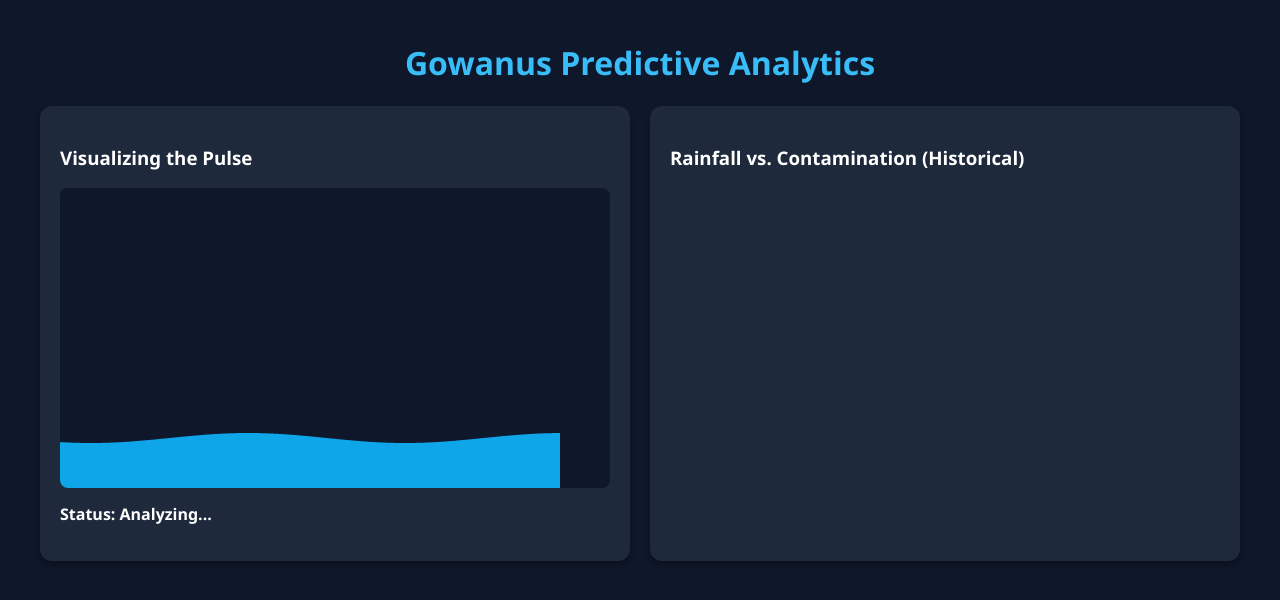
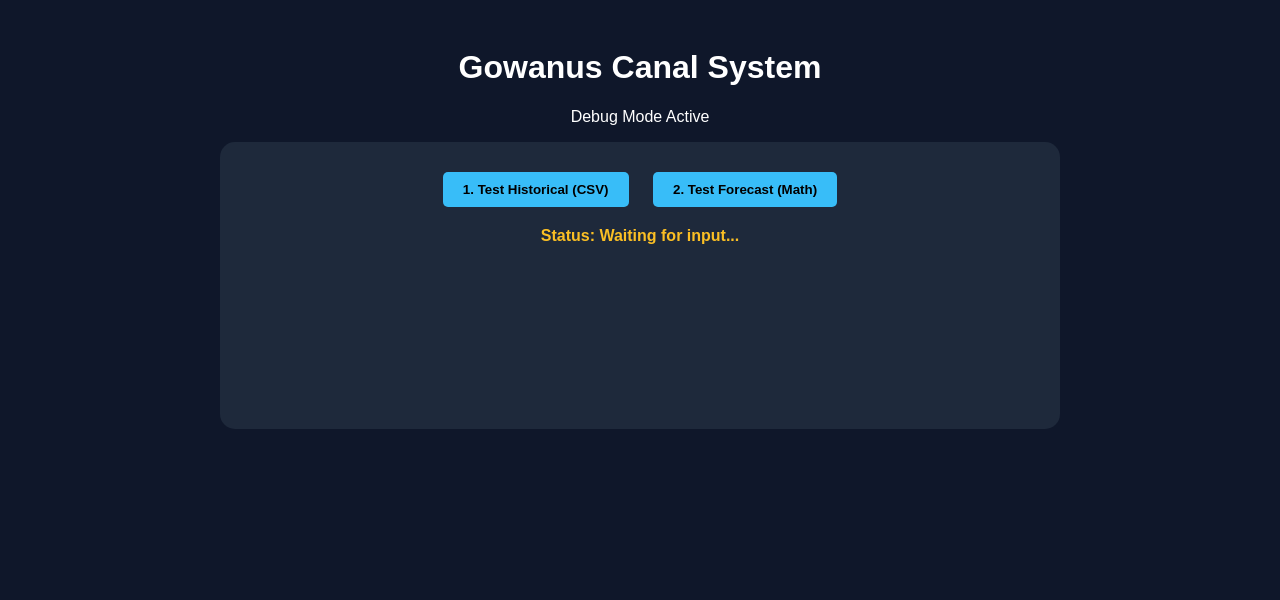
Before and after one commit to akulim/sponge-gowanus-2026, a Flask app: page / in a window 1280 px wide. Shown: the top 600 px of the page. Run offline with Flask 3, Linux system fonts and the light colour scheme; a map, chart or similar area stays blank.

Commit message:
Update index.html

```diff
--- a/templates/index.html
+++ b/templates/index.html
@@ -1,108 +1,68 @@
 <!DOCTYPE html>
 <html>
 <head>
-    <title>Gowanus Forensic Predictor</title>
+    <title>Gowanus Debug Mode</title>
     <script src="https://cdn.jsdelivr.net/npm/chart.js"></script>
     <style>
-        body { font-family: 'Segoe UI', sans-serif; background: #0f172a; color: white; margin: 0; padding: 20px; }
-        .grid { display: grid; grid-template-columns: 1fr 1fr; gap: 20px; max-width: 1200px; margin: auto; }
-        .card { background: #1e293b; padding: 20px; border-radius: 12px; box-shadow: 0 4px 6px rgba(0,0,0,0.3); }
-        #canvas-wrap { height: 300px; background: #0f172a; border-radius: 8px; position: relative; overflow: hidden; }
-        canvas#water { position: absolute; bottom: 0; }
-        h1 { text-align: center; color: #38bdf8; }
+        body { background: #0f172a; color: white; font-family: sans-serif; text-align: center; padding: 20px; }
+        .card { background: #1e293b; padding: 20px; border-radius: 15px; max-width: 800px; margin: auto; }
+        button { padding: 10px 20px; margin: 10px; cursor: pointer; background: #38bdf8; border: none; border-radius: 5px; font-weight: bold; }
+        #status { color: #fbbf24; margin: 10px; font-weight: bold; }
     </style>
 </head>
 <body>
-    <h1>Gowanus Predictive Analytics</h1>
 
-    <div class="grid">
-        <div class="card">
-            <h3>Visualizing the Pulse</h3>
-            <div id="canvas-wrap">
-                <canvas id="water"></canvas>
-            </div>
-            <p id="prediction-text" style="font-weight: bold; margin-top: 15px;">Status: Analyzing...</p>
-        </div>
+    <h1>Gowanus Canal System</h1>
+    <p>Debug Mode Active</p>
 
     <div class="card">
-            <h3>Rainfall vs. Contamination (Historical)</h3>
+        <button onclick="fetchData('/api/historical')">1. Test Historical (CSV)</button>
+        <button onclick="fetchData('/api/forecast')">2. Test Forecast (Math)</button>
+
+        <div id="status">Status: Waiting for input...</div>
         <canvas id="myChart"></canvas>
-        </div>
     </div>
 
     <script>
-        async function showHistorical() {
-    const res = await fetch('/api/historical');
-    const data = await res.json();
-    updateChart(data.labels, data.values, "Historical Surge (Oct 30)");
+        let chart;
+        async function fetchData(url) {
+            const status = document.getElementById('status');
+            status.innerText = "Status: Fetching data...";
+            console.log("Fetching from:", url);
+
+            try {
+                const response = await fetch(url);
+                console.log("Response status:", response.status);
+
+                if (!response.ok) {
+                    const errBody = await response.json();
+                    throw new Error(errBody.error || "Server Error");
                 }
 
-async function showForecast() {
-    const res = await fetch('/api/forecast');
-    const data = await res.json();
-    const labels = data.map(d => d.time);
-    const values = data.map(d => d.value);
-    updateChart(labels, values, "Predicted Level (March 1-2)", true); // Pass true for 'dotted line'
-}
-        // 1. Fetch Data and Setup Chart
-        async function initDashboard() {
-            const res = await fetch('/api/historical-data');
-            const data = await res.json();
+                const data = await response.json();
+                console.log("Data received:", data);
 
+                // Handle both formats (Object with labels/values OR Array of objects)
+                const labels = data.labels || data.map(d => d.time);
+                const values = data.values || data.map(d => d.value);
+
+                if (chart) chart.destroy();
                 const ctx = document.getElementById('myChart').getContext('2d');
-            new Chart(ctx, {
+                chart = new Chart(ctx, {
                     type: 'line',
                     data: {
-                    labels: data.labels,
-                    datasets: [{
-                        label: 'Rain (mm)',
-                        data: data.precipitation,
-                        borderColor: '#38bdf8',
-                        yAxisID: 'y',
-                    }, {
-                        label: 'Contamination (CFU)',
-                        data: data.contamination,
-                        borderColor: '#fbbf24',
-                        yAxisID: 'y1',
-                    }]
-                },
-                options: {
-                    scales: {
-                        y: { type: 'linear', position: 'left', title: {display: true, text: 'Rain (mm)'}},
-                        y1: { type: 'linear', position: 'right', title: {display: true, text: 'Bacteria (CFU)'}, grid: {drawOnChartArea: false}}
-                    }
+                        labels: labels,
+                        datasets: [{ label: 'Gage Height', data: values, borderColor: '#38bdf8' }]
                     }
                 });
 
-            // Set animation based on the peak of the chart
-            targetH = 85;
-            document.getElementById('prediction-text').innerText = "Prediction: 98% Probability of CSO Overflow based on 2023 flood patterns.";
-            document.getElementById('prediction-text').style.color = "#ef4444";
+                status.innerText = "Status: Success!";
+            } catch (err) {
+                console.error("Full Error:", err);
+                status.innerText = "Status: ERROR - " + err.message;
+                alert("App Error: " + err.message);
             }
-
-        // 2. Water Animation (Same as before)
-        const wCanvas = document.getElementById('water');
-        const wCtx = wCanvas.getContext('2d');
-        wCanvas.width = 500; wCanvas.height = 300;
-        let targetH = 20; let currentH = 20; let offset = 0;
-
-        function animateWater() {
-            wCtx.clearRect(0, 0, 500, 300);
-            currentH += (targetH - currentH) * 0.02;
-            wCtx.fillStyle = (currentH > 50) ? "#5d4037" : "#0ea5e9";
-            wCtx.beginPath();
-            wCtx.moveTo(0, 300);
-            for (let x = 0; x <= 500; x++) {
-                let y = Math.sin(x * 0.02 + offset) * 5 + (300 - currentH * 2.5);
-                wCtx.lineTo(x, y);
         }
-            wCtx.lineTo(500, 300); wCtx.fill();
-            offset += 0.05;
-            requestAnimationFrame(animateWater);
-        }
-
-        initDashboard();
-        animateWater();
     </script>
 </body>
 </html>
```
Lines whose indentation alone changed are shown as unchanged.
